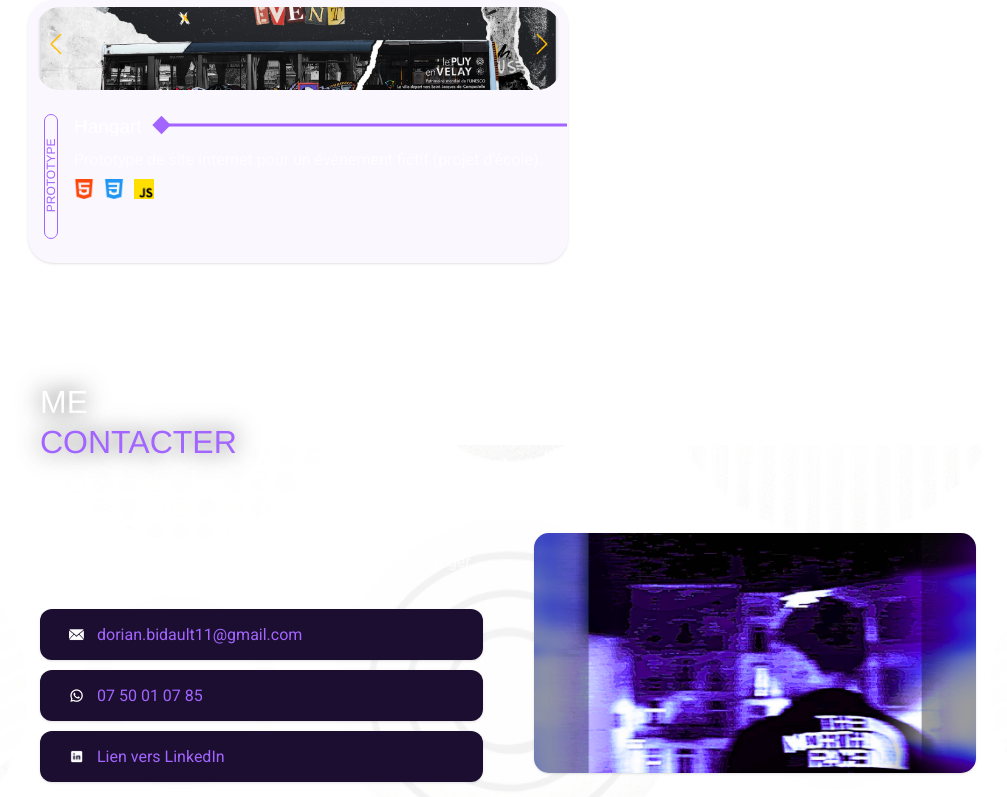
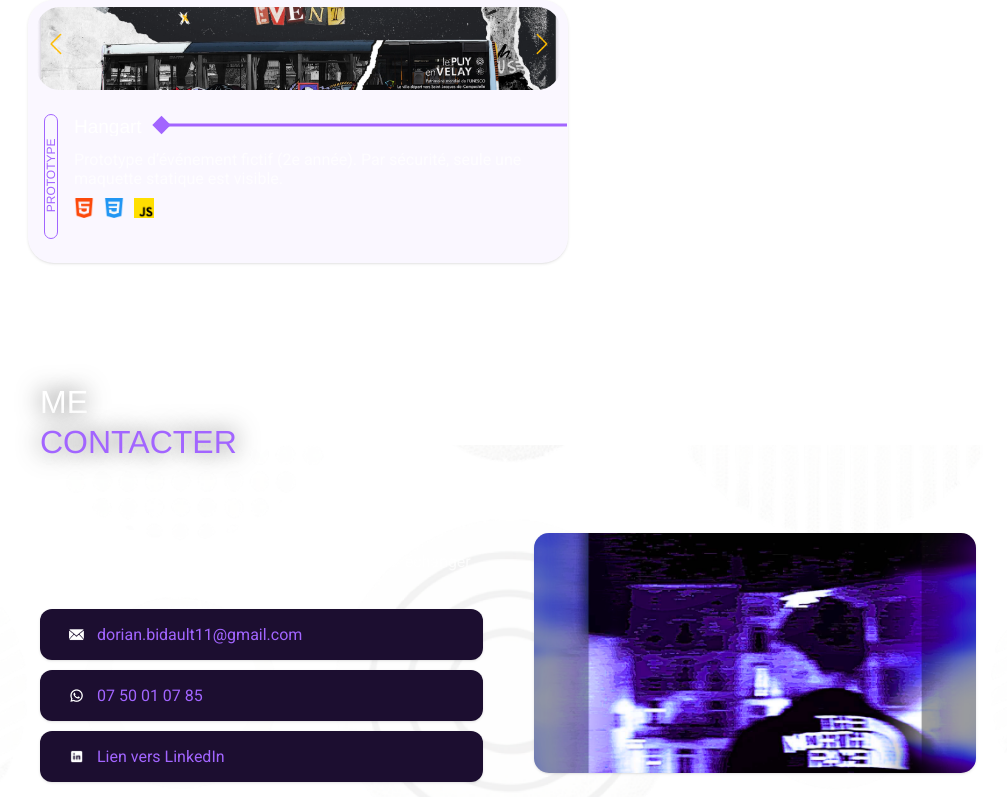
Before and after one commit to MeruemShen/portfolio, a React (Vite) app: page / in a window 1280 px wide. Shown: the part 2452-3249 px from the top of the page, without its empty margins (132-1139 px from the left). Built offline with nearby package versions, Linux system fonts and the light colour scheme; a web font is replaced by a local one.

Commit message:
#6 [add] Hangart Project

```diff
--- a/src/screens/Wireframe/Wireframe.tsx
+++ b/src/screens/Wireframe/Wireframe.tsx
@@ -112,8 +112,9 @@ export const Wireframe = (): JSX.Element => {
       image: "/wireframe/hangart_banner.png",
       title: "Hangart",
       description:
-          "Prototype de site internet pour un \u00e9v\u00e9nement fictif (projet d'\u00e9cole).",
+          "Prototype d’événement fictif (2e année). Par sécurité, seule une maquette statique est visible.",
       type: "PROTOTYPE",
+      url: "/wireframe/hangart_prototype.png",
       technologies: [
         { icon: "/wireframe/html.png", alt: "Html" },
         { icon: "/wireframe/css.png", alt: "Css" },
```
Also changed, not shown: 1 other file (tests, documents, lock files or other folders).
